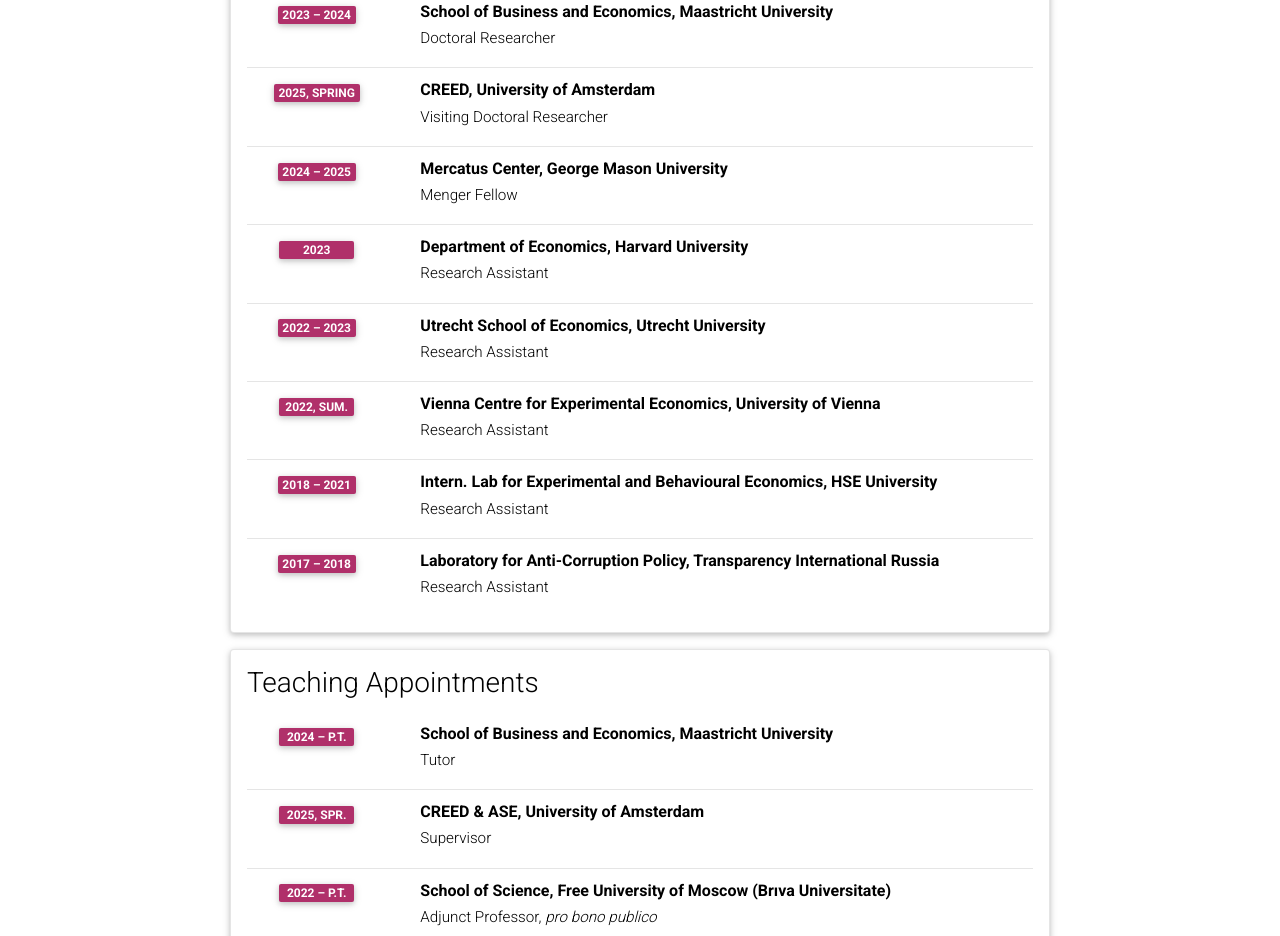
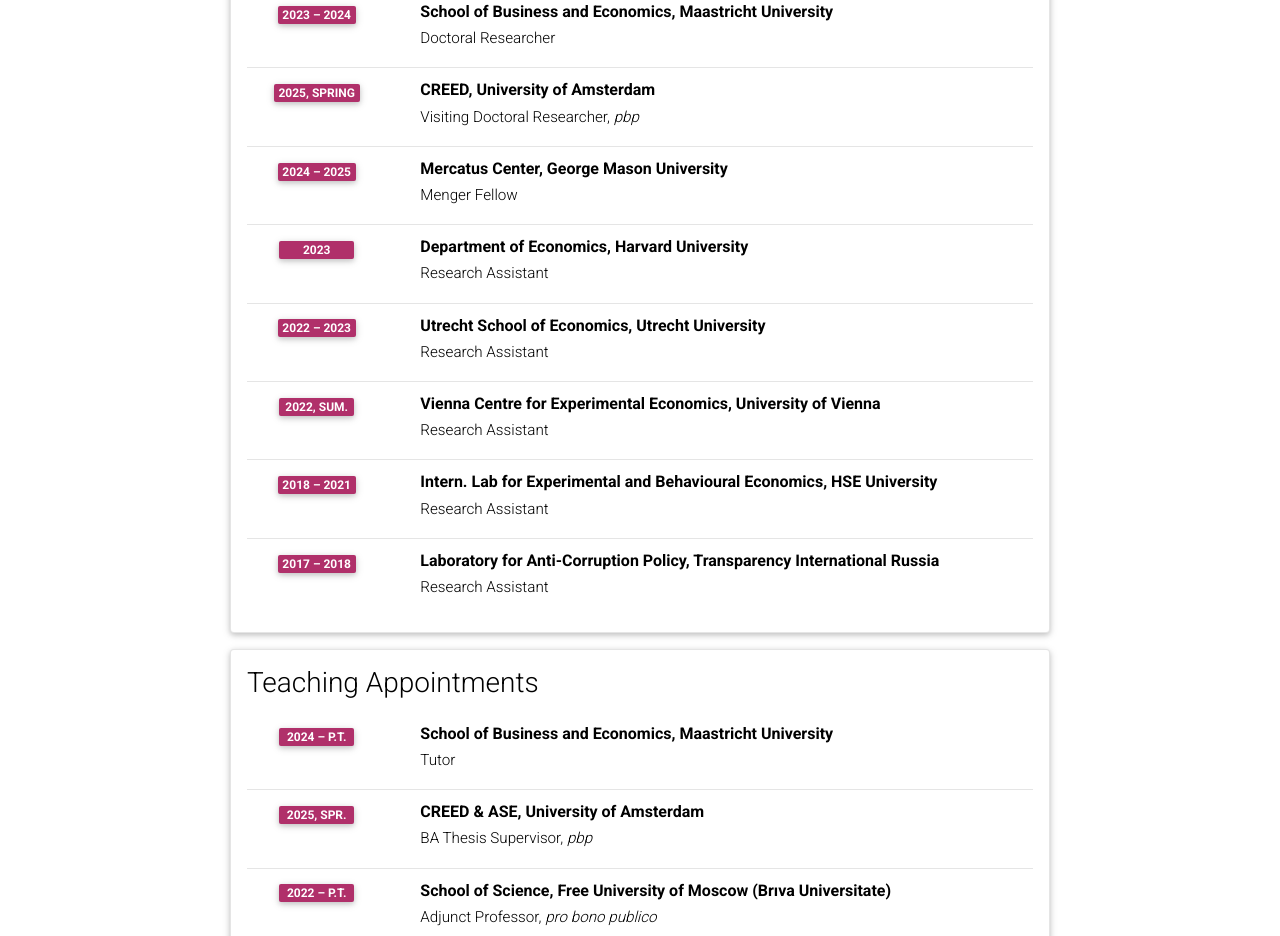
Before and after one commit to egorbronnikov/egorbronnikov.github.io, a Jekyll site: the page built from _pages/cv.md, in a window 1280 px wide and 1400 px high, scrolled down 1641 px. Shown: the part 152-1088 px from the top of the window. Built offline with Jekyll 4.4.1, drawn with Linux system fonts in a browser that asks for light colours; comment, search, counter and statistics services are not loaded; a style sheet for code colours, icons or effects is not loaded.

Commit message:
Update cv.yml

```diff
--- a/_data/cv.yml
+++ b/_data/cv.yml
@@ -60,7 +60,7 @@
       institution: Doctoral Researcher
       year: 2023 – 2024
     - title: CREED, University of Amsterdam
-      institution: Visiting Doctoral Researcher
+      institution: Visiting Doctoral Researcher, <i>pbp</i>
       year: 2025, spring
     - title: Mercatus Center, George Mason University
       institution: Menger Fellow
@@ -89,7 +89,7 @@
       institution: Tutor
       year: 2024 – p.t.
     - title: CREED & ASE, University of Amsterdam
-      institution: Supervisor
+      institution:  BA Thesis Supervisor, <i>pbp</i>
       year: 2025, spr.
     - title: School of Science, Free University of Moscow (Brıva Universitate)
       institution: Adjunct Professor, <i>pro bono publico</i>
```
